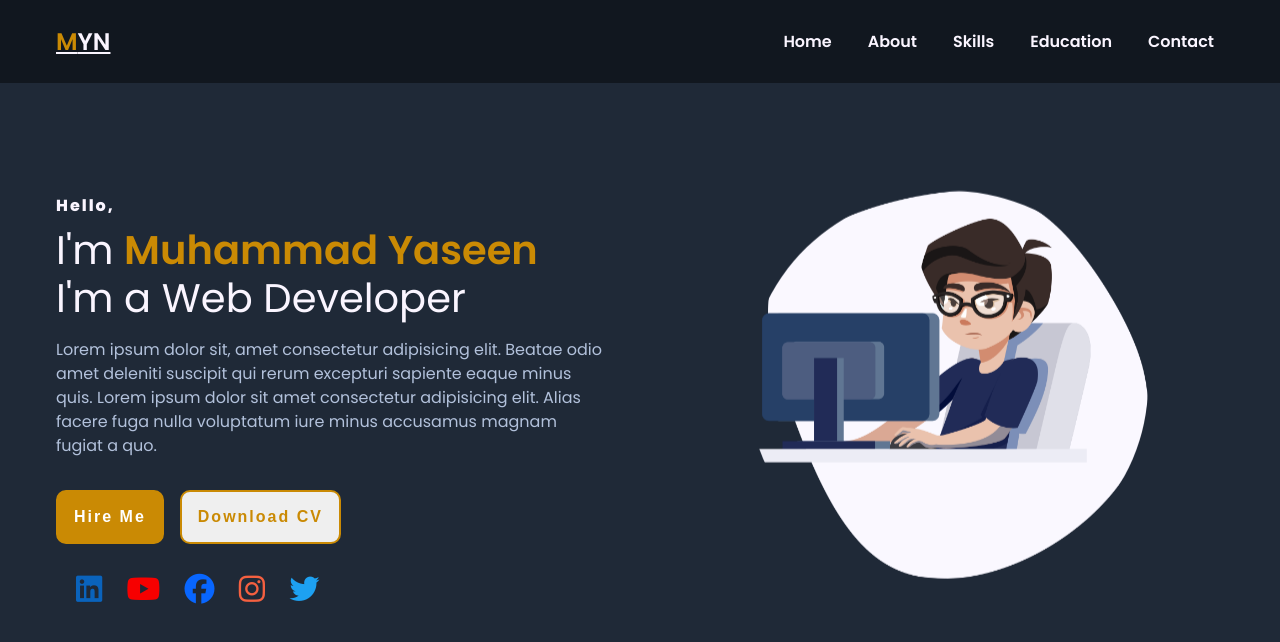
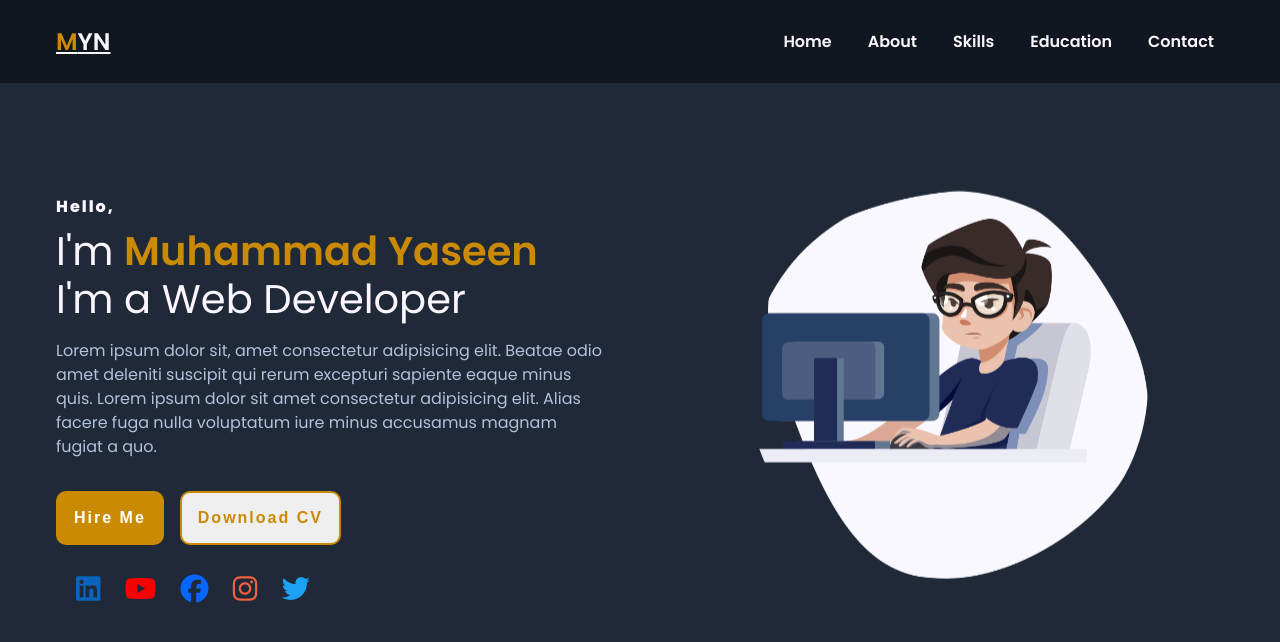
Before and after one commit to Muhammad-Yaseen-12/Portfolio, a plain HTML site: page index.html in a window 1280 px wide. Drawn offline with Linux system fonts and the light colour scheme.

Commit message:
Portfolio

```diff
--- a/css/style.css
+++ b/css/style.css
@@ -172,7 +172,7 @@ ul li a:hover {
     background-color: var(--text-dark);
     color: #ffffff;
 }
-
+/* Social Media Icons */
 #c1 {
     color: #0A63BC;
 }
@@ -198,7 +198,7 @@ ul li a:hover {
 }
 
 .social-media i {
-    font-size: 30px;
+    font-size: 28px;
     margin-left: 20px;
     text-align: center;
     cursor: pointer;
@@ -216,7 +216,7 @@ ul li a:hover {
     z-index: 1;
     animation: floatupdown 3s ease-in-out infinite;
 }
-
+/* Key Frames */
 @keyframes floatupdown {
 
     0%,
```
